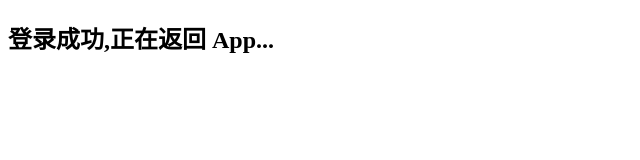
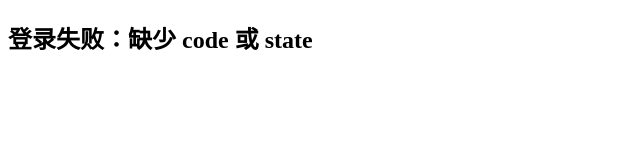
Before and after one commit to AdamShi/tauriauth, a plain HTML site: page index.html in a window 1280 px wide. Shown: the whole page, without its empty margins (0-640 px from the left). Drawn offline with Linux system fonts and the light colour scheme.

Commit message:
静态页面兼容多商户和多网络环境的回调

```diff
--- a/index.html
+++ b/index.html
@@ -4,32 +4,46 @@
 <body>
     <h2 id="status">登录成功,正在返回 App...</h2>
     <a href="javascript:void(0)" id="manualBtn"
-        style="padding: 20px; display: none; background: #007bff; color: white; text-align: center;">手动点击返回</a>
+        style="padding: 20px; display: none; background: #007bff; color: white; text-align: center;">
+        手动点击返回
+    </a>
 
     <script>
         const urlParams = new URLSearchParams(window.location.search);
         const code = urlParams.get('code');
-        if (code) {
-            // 构造自定义 Scheme 链接
-            const appSchemeUrl = "sunxauth://callback?code=" + encodeURIComponent(code);
-            console.log("正在通过自定义协议强力回跳...");
+        const state = urlParams.get('state');
+
+        if (code && state) {
+            // 根据 state 动态拼接 Scheme
+            const appSchemeUrl =
+                state + "://callback?code=" + encodeURIComponent(code);
+
+            console.log("正在通过自定义协议强力回跳:", appSchemeUrl);
+
+            // 自动回跳
             window.location.replace(appSchemeUrl);
 
             // 保底：如果自动跳没触发，显示一个按钮
             setTimeout(() => {
                 const btn = document.createElement('button');
                 btn.innerText = "手动返回 App";
-                btn.onclick = () => { window.location.href = appSchemeUrl; };
+                btn.onclick = () => {
+                    window.location.href = appSchemeUrl;
+                };
                 document.body.appendChild(btn);
             }, 500);
 
+            // ===== 可选：Universal Link + fallback =====
+            // const qs = window.location.search;
+            // window.location.href = "https://<username>.github.io/oauth-debug/app/oauth" + qs;
+            // setTimeout(() => {
+            //     window.location.href = state + "://callback" + qs;
+            // }, 800);
 
-            // ===== 可选：自动跳 App（Universal Link + fallback）=====
-            // const qs = window.location.search
-            // window.location.href = "https://<username>.github.io/oauth-debug/app/oauth" + qs
-            // setTimeout(() => {
-            //   window.location.href = "myapp://oauth" + qs
-            // }, 800)
+        } else {
+            console.warn("缺少必要参数:", { code, state });
+            document.getElementById("status").innerText =
+                "登录失败：缺少 code 或 state";
         }
     </script>
 </body>
```
